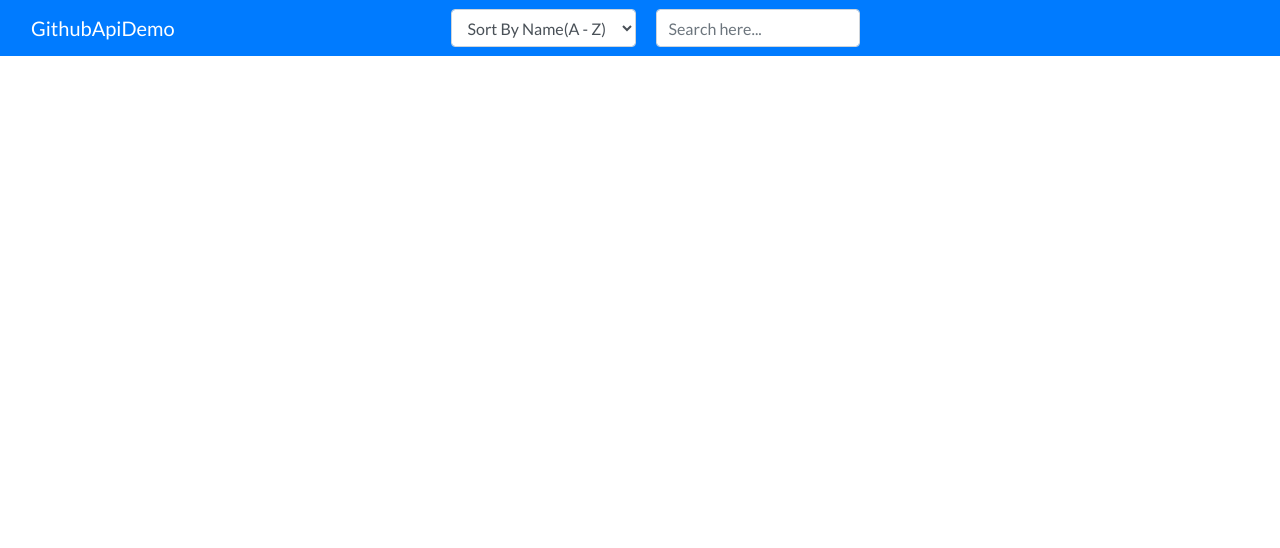
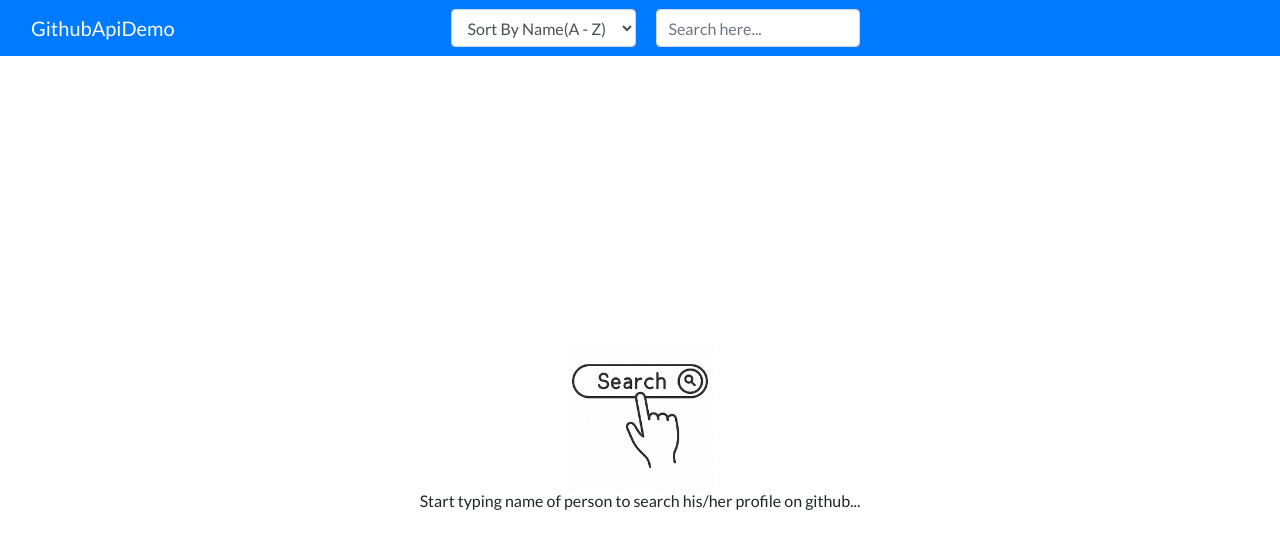
Before and after one commit to GauravPatil29/github-api-demo, an Angular app: page / in a window 1280 px wide. Shown: the top 548 px of the page. Built offline with nearby package versions, Linux system fonts and the light colour scheme.

Commit message:
added no input screen-view

```diff
--- a/src/app/app.component.html
+++ b/src/app/app.component.html
@@ -1,4 +1,4 @@
-<nav class="navbar navbar-default navbar-expand-lg navbar-dark bg-primary">
+<nav class="navbar navbar-default navbar-fixed navbar-expand-lg navbar-dark bg-primary">
     <div class="navbar-header d-flex col">
         <a class="navbar-brand" href="#">GithubApiDemo</a>
         <button type="button" data-target="#navbarCollapse" data-toggle="collapse" class="navbar-toggle navbar-toggler ml-auto">
@@ -25,3 +25,22 @@
         </ul>
     </div>
 </nav>
+
+<div [ngSwitch]="status" class="results">
+    <div *ngSwitchCase="0" class="no-inputs">
+        <img src="assets/search-person.jpg" height="150px"><br>
+        <h6>Start typing name of person to search his/her profile on github...</h6>
+    </div>
+    <div *ngSwitchCase="1" class="no-results">
+        NO_RESULTS
+    </div>
+    <div *ngSwitchCase="2" class="loading">
+        LOADING
+    </div>
+    <div *ngSwitchCase="3" class="errors">
+        ERROR
+    </div>
+    <div *ngSwitchCase="4" class="data-available">
+        HASDATA
+    </div>
+</div>
--- a/src/app/app.component.ts
+++ b/src/app/app.component.ts
@@ -6,5 +6,14 @@ import { Component } from '@angular/core';
   styleUrls: ['./app.component.scss']
 })
 export class AppComponent {
-  title = 'github-api-demo';
+  status: Status = Status.NO_INPUT;
+  error: String;
 }
+
+enum Status {
+  NO_INPUT = 0,
+  NO_RESULTS = 1,
+  LOADING = 2,
+  ERROR = 3,
+  HASDATA = 4
+}
--- a/src/styles.scss
+++ b/src/styles.scss
@@ -2,3 +2,28 @@ body,
 * {
     font-family: 'Lato', sans-serif;
 }
+
+.results {
+    position: relative;
+    height: calc(100vh - 57px);
+    line-height: calc(100vh - 57px);
+}
+
+.results * {
+    line-height: initial;
+}
+
+.no-inputs {
+    width: 100vw;
+    display: inline-block;
+    vertical-align: middle;
+    text-align: center;
+}
+
+.no-results {}
+
+.loading {}
+
+.errors {}
+
+.data-available {}
```
Also changed, not shown: src/assets/search-person.jpg (added).
